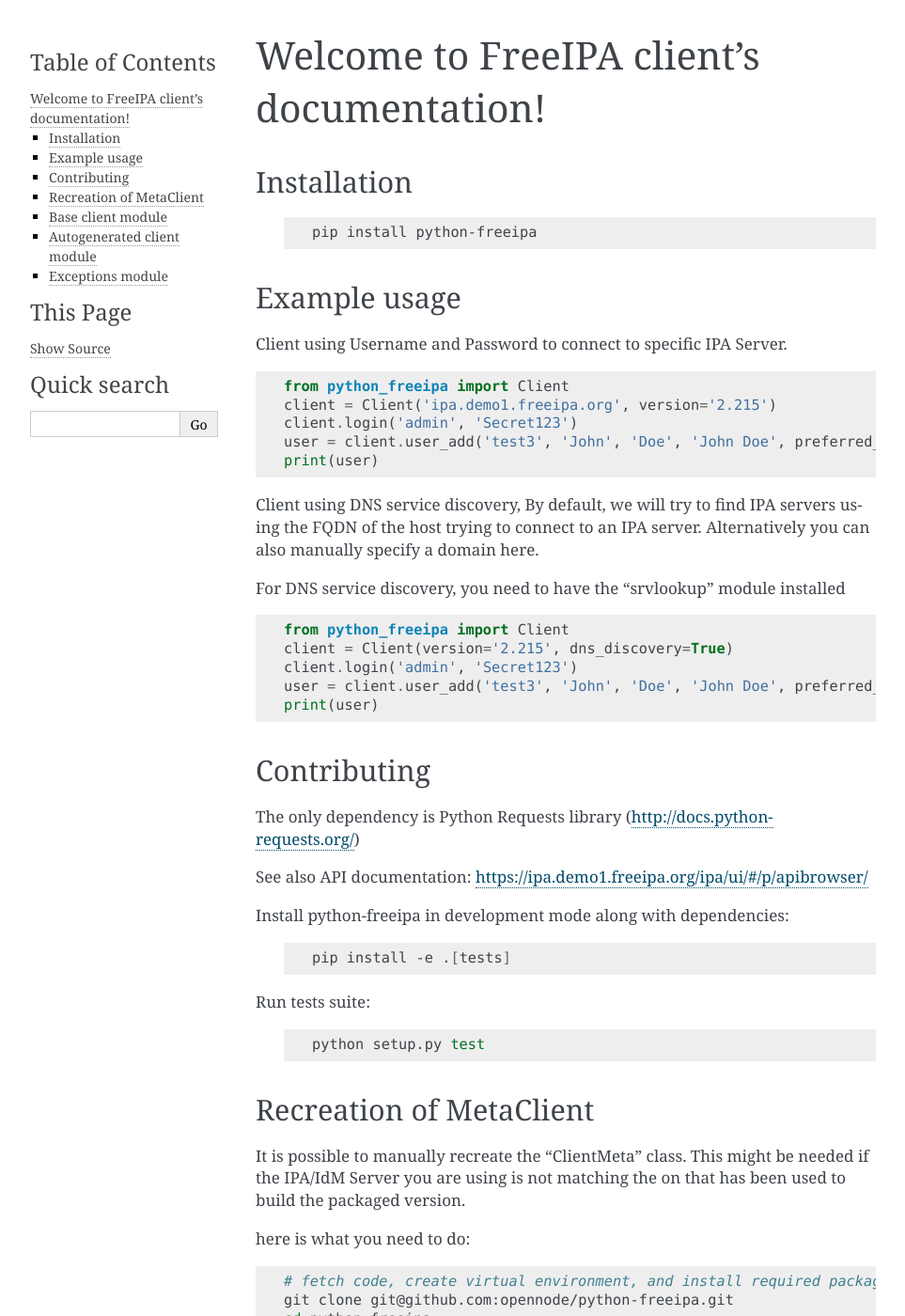
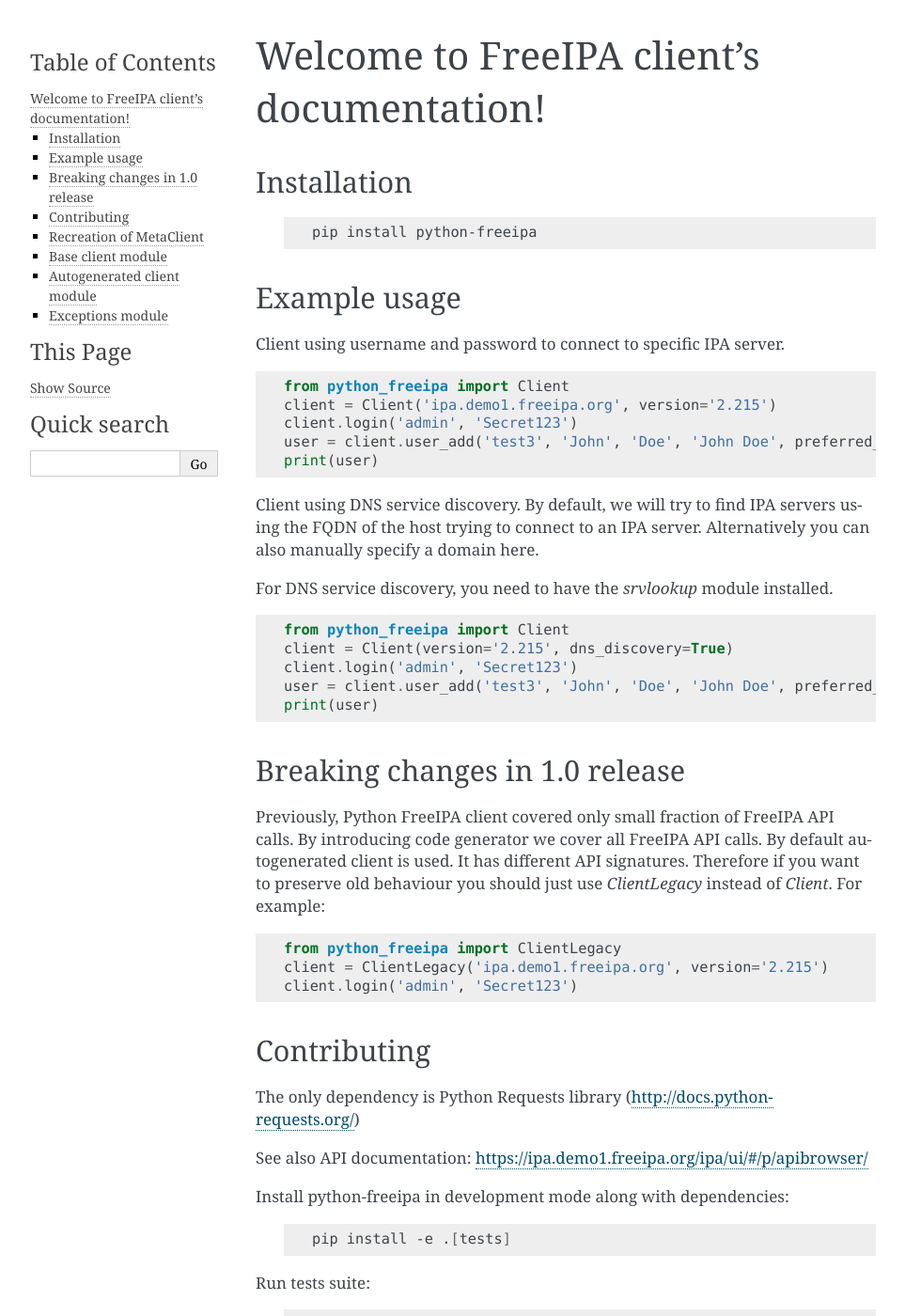
Before and after one commit to waldur/python-freeipa, a Sphinx documentation site: the page built from docs/source/index.rst, in a window 1280 px wide and 1400 px high. Shown: the whole window at 94% size, without its empty margins (148-1111 px from the left). Built offline with Sphinx 7.4.7, drawn with Linux system fonts in a browser that asks for light colours; some of the changed text lies outside the part shown.

Commit message:
Update Documentation for 1.0.0.
Fixes #29.

```diff
--- a/docs/source/index.rst
+++ b/docs/source/index.rst
@@ -10,7 +10,7 @@
 
 Example usage
 -------------
-Client using Username and Password to connect to specific IPA Server.
+Client using username and password to connect to specific IPA server.
 
 .. code-block:: python
 
@@ -20,11 +20,12 @@
     user = client.user_add('test3', 'John', 'Doe', 'John Doe', preferred_language='EN')
     print(user)
 
-Client using DNS service discovery, By default, we will try to find IPA servers using the FQDN
+Client using DNS service discovery.
+By default, we will try to find IPA servers using the FQDN
 of the host trying to connect to an IPA server.
 Alternatively you can also manually specify a domain here.
 
-For DNS service discovery, you need to have the "srvlookup" module installed
+For DNS service discovery, you need to have the `srvlookup` module installed.
 
 .. code-block:: python
 
@@ -33,6 +34,20 @@
     client.login('admin', 'Secret123')
     user = client.user_add('test3', 'John', 'Doe', 'John Doe', preferred_language='EN')
     print(user)
+
+Breaking changes in 1.0 release
+-------------------------------
+Previously, Python FreeIPA client covered only small fraction of FreeIPA API calls.
+By introducing code generator we cover all FreeIPA API calls.
+By default autogenerated client is used. It has different API signatures.
+Therefore if you want to preserve old behaviour you should just use `ClientLegacy` instead of `Client`.
+For example:
+
+.. code-block:: python
+
+    from python_freeipa import ClientLegacy
+    client = ClientLegacy('ipa.demo1.freeipa.org', version='2.215')
+    client.login('admin', 'Secret123')
 
 
 Contributing
@@ -61,8 +76,7 @@
 This might be needed if the IPA/IdM Server you are using is not matching
 the on that has been used to build the packaged version.
 
-here is what you need to do:
-
+Here is what you need to do:
 
 .. code-block:: bash
 
@@ -71,7 +85,7 @@
   cd python-freeipa
   python3 -m venv venv
   source venv/bin/activate
-  pip install requests-kerberos python_freeipa
+  pip install requests-kerberos python-freeipa
   # recreate the ClientMeta class
   contrib/py_ipa_api_recreate --source-url ipa.demo1.freeipa.org --source-url-user admin --source-url-pass Secret123
   # move the file where it belongs
@@ -80,8 +94,6 @@
   python setup.py sdist
 
 This will give you a python package in dist/, which you can install using "pip install"
-
-
 
 Base client module
 ------------------
```
Also changed, not shown: 1 other file.
